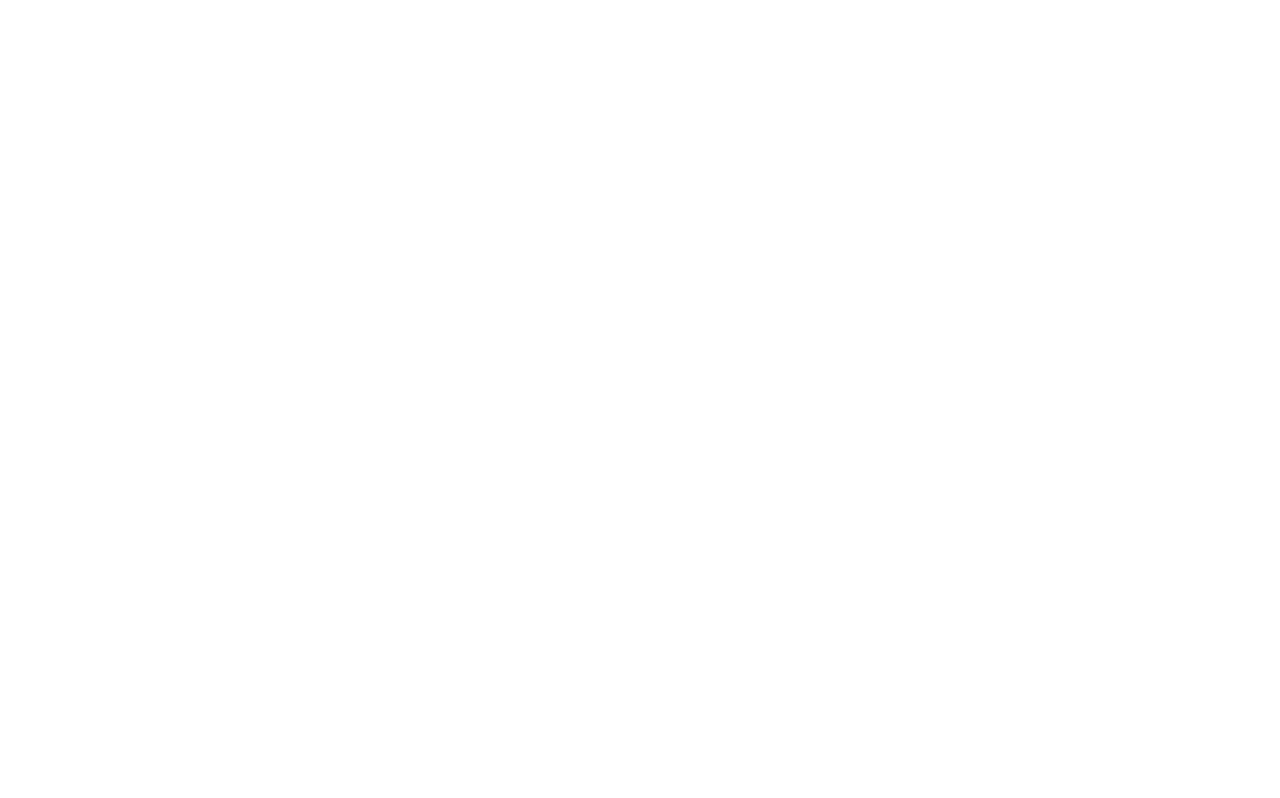
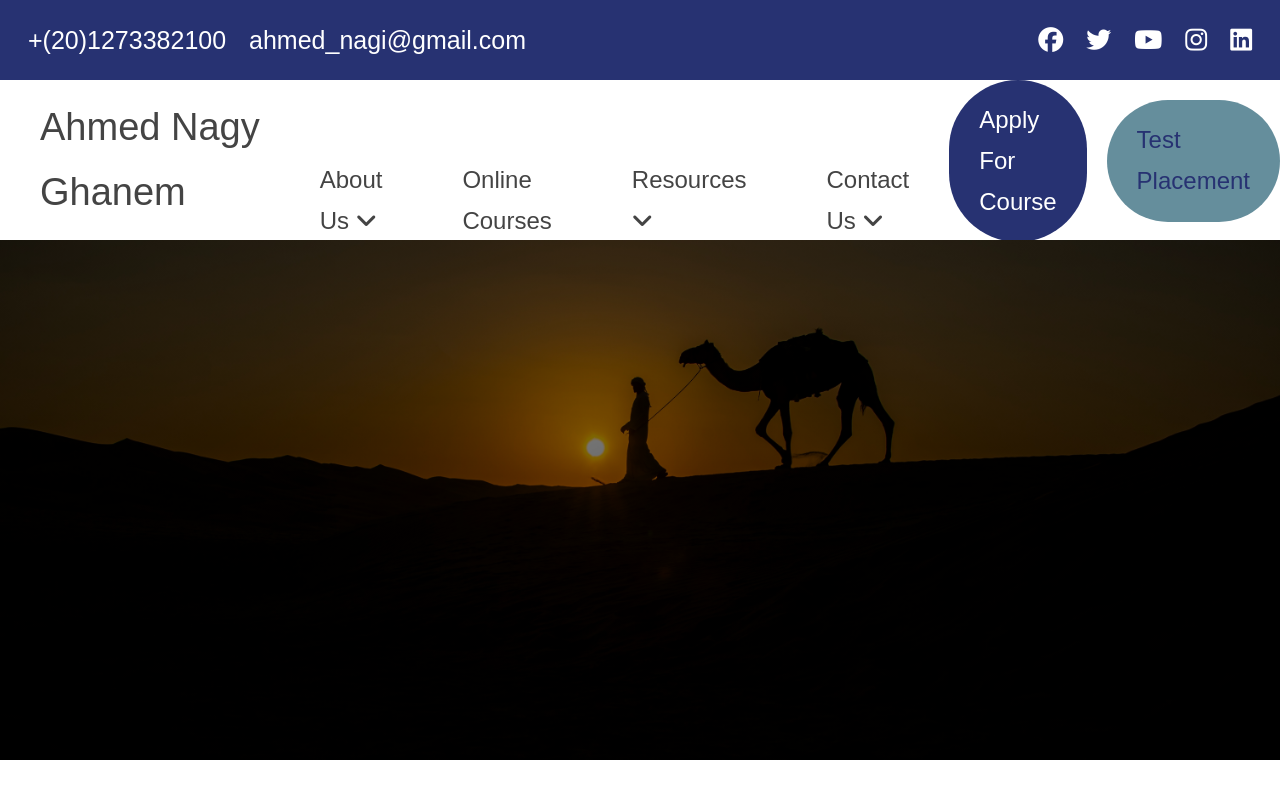
Before and after one commit to darkangel7863/arabic_tutor, a website: page index.html in a window 1280 px wide. Drawn offline with Linux system fonts and the light colour scheme.

Commit message:
Building the topbar and the header

```diff
--- a/index.html
+++ b/index.html
@@ -3,13 +3,122 @@
   <head>
     <meta charset="UTF-8" />
     <meta name="viewport" content="width=device-width, initial-scale=1.0" />
-    <!-- sc -->
-    <title>Arabi Tutor|Start your journey today!!</title>
+    <!-- Css file -->
+    <link rel="stylesheet" href="css/style.css" />
+    <!-- fontawesome link -->
+    <script
+      src="https://kit.fontawesome.com/f1f73acc59.js"
+      crossorigin="anonymous"
+    ></script>
+    <title>Arabic Tutor | Start your journey today!!</title>
   </head>
   <body>
     <!-- Top bar -->
+    <div class="home-container">
+      <div class="topbar">
+        <div class="topbar__contact">
+          <a href="tel:+(20)1273382100" class="topbar__phone"
+            >+(20)1273382100</a
+          >
+          <a href="email:ahmed_nagi@gmail.com" class="topbar__email"
+            >ahmed_nagi@gmail.com</a
+          >
+        </div>
+        <div class="topbar__social">
+          <a href="#" class="topbar__icon">
+            <i class="fa-brands fa-facebook"></i>
+          </a>
+          <a href="#" class="topbar__icon">
+            <i class="fa-brands fa-twitter"></i>
+          </a>
+          <a href="#" class="topbar__icon">
+            <i class="fa-brands fa-youtube"></i>
+          </a>
+          <a href="#" class="topbar__icon">
+            <i class="fa-brands fa-instagram"></i>
+          </a>
+          <a href="#" class="topbar__icon">
+            <i class="fa-brands fa-linkedin"></i>
+          </a>
+        </div>
+      </div>
       <!-- Header -->
-    <!-- Photobox -->
+      <section class="header">
+        <div class="header__logo">Ahmed Nagy Ghanem</div>
+        <ul class="header__nav">
+          <li class="nav__submenu-header nav__submenu-header--about">
+            About Us <i class="fa-solid fa-angle-down"></i>
+            <ul class="nav__submenu nav__submenu--about">
+              <li><a href="#" class="nav__submenu-item">Learning Center</a></li>
+              <li><a href="#" class="nav__submenu-item">All courses</a></li>
+              <li>
+                <a href="#" class="nav__submenu-item">The teaching program</a>
+              </li>
+              <li>
+                <a href="#" class="nav__submenu-item">Arabic Course material</a>
+              </li>
+              <li><a href="#" class="nav__submenu-item">Certificate</a></li>
+              <li><a href="#" class="nav__submenu-item">Course Fees</a></li>
+              <li>
+                <a href="#" class="nav__submenu-item">Terms and Conditions</a>
+              </li>
+            </ul>
+          </li>
+          <li class="nav__submenu-header nav__submenu-header--courses">
+            Online Courses <i class="fa-solid fa-angle-down"></i>
+            <ul class="nav__submenu nav__submenu--courses">
+              <li>
+                <a href="#" class="nav__submenu-item">Modern Standard Arabic</a>
+              </li>
+              <li>
+                <a href="#" class="nav__submenu-item">Arabic Grammar courses</a>
+              </li>
+              <li>
+                <a href="#" class="nav__submenu-item">Arabic Speaking Course</a>
+              </li>
+              <li>
+                <a href="#" class="nav__submenu-item"
+                  >Egyptian Colloquial Arabic</a
+                >
+              </li>
+              <li><a href="#" class="nav__submenu-item">Reading Quran</a></li>
+              <li><a href="#" class="nav__submenu-item">Tajweed Course</a></li>
+              <li>
+                <a href="#" class="nav__submenu-item">Quran Memorizing</a>
+              </li>
+            </ul>
+          </li>
+          <li class="nav__submenu-header nav__submenu-header--resources">
+            Resources <i class="fa-solid fa-angle-down"></i>
+            <ul class="nav__submenu nav__submenu--resources">
+              <li><a href="#" class="nav__submenu-item">For Teachers</a></li>
+              <li><a href="#" class="nav__submenu-item">For Students</a></li>
+              <li>
+                <a href="#" class="nav__submenu-item">Arabic Placement Test</a>
+              </li>
+            </ul>
+          </li>
+          <li class="nav__submenu-header nav__submenu-header--contact">
+            Contact Us <i class="fa-solid fa-angle-down"></i>
+            <ul class="nav__submenu nav__submenu--contact">
+              <li><a href="#" class="nav__submenu-item">Contact Us</a></li>
+              <li><a href="#" class="nav__submenu-item">Job Application</a></li>
+              <li>
+                <a href="#" class="nav__submenu-item">Feedback</a>
+              </li>
+            </ul>
+          </li>
+        </ul>
+
+        <ul class="header__btns">
+          <a href="#" class="btn btn--primary margin-right-sm"
+            >Apply For Course</a
+          >
+          <a href="#" class="btn btn--secondary">Test Placement</a>
+        </ul>
+      </section>
+      <!-- hero section -->
+      <section class="hero-section"></section>
       <!-- Features -->
       <!-- Courses -->
       <!-- Courses Features -->
@@ -18,5 +127,6 @@
       <!-- Book now -- contact form -->
       <!-- Blog -->
       <!-- Footer -->
+    </div>
   </body>
 </html>
--- /dev/null
+++ b/sass/abstract/_variables.scss
@@ -0,0 +1,11 @@
+$color-primary: #273272;
+$color-primary-light: #658e9c;
+$color-primary-dark: #0f1e71;
+$color-secondary: #ec368d;
+
+$color-grey: #444;
+$color-grey-light: #cdcdcd;
+$color-grey-dark: #222;
+
+$color-white: #fff;
+$color-black: #000;
--- /dev/null
+++ b/sass/base/_base.scss
@@ -0,0 +1,13 @@
+*,
+*::before,
+*::after {
+  margin: 0;
+  padding: 0;
+  box-sizing: inherit;
+}
+html {
+  font-size: 62.5%;
+}
+body {
+  box-sizing: border-box;
+}
--- /dev/null
+++ b/sass/base/_typography.scss
@@ -0,0 +1,7 @@
+body {
+  font-family: sans-serif;
+  font-weight: 400;
+  line-height: 1.7;
+  color: $color-grey;
+  font-size: 1.6rem;
+}
--- /dev/null
+++ b/sass/base/_utilities.scss
@@ -0,0 +1,3 @@
+.margin-right-sm {
+  margin-right: 2rem;
+}
--- /dev/null
+++ b/sass/component/_btn.scss
@@ -0,0 +1,29 @@
+.btn {
+  &,
+  &:link,
+  &:visited {
+    font-size: 2.4rem;
+    animation: all 3s ease-in-out;
+    padding: 2rem 3rem;
+    border-radius: 10rem;
+  }
+  &--primary {
+    background-color: $color-primary;
+    color: $color-white;
+
+    &:hover,
+    &:active {
+      background-color: $color-grey-light;
+      color: $color-primary-dark;
+    }
+  }
+  &--secondary {
+    background-color: $color-primary-light;
+    color: $color-primary;
+    &:hover,
+    &:active {
+      background-color: $color-grey-light;
+      color: $color-white;
+    }
+  }
+}
--- /dev/null
+++ b/sass/component/_link.scss
@@ -0,0 +1,3 @@
+a {
+  text-decoration: none;
+}
--- /dev/null
+++ b/sass/layout/_header.scss
@@ -0,0 +1,64 @@
+.header {
+  display: flex;
+  background-color: $color-white;
+  align-items: flex-start;
+  justify-content: space-between;
+  color: $color-grey;
+
+  &__logo {
+    display: flex;
+    margin-left: 4rem;
+    font-size: 3.8rem;
+    align-self: center;
+  }
+  &__nav {
+    display: flex;
+    font-size: 1.8rem;
+  }
+  &__btns {
+    display: flex;
+    align-items: center;
+    margin: auto auto;
+    justify-content: center;
+  }
+}
+.nav {
+  list-style: none;
+  &__submenu-header {
+    list-style: none;
+    font-size: 2.4rem;
+    margin: 8rem 4rem;
+
+    &--about:hover .nav__submenu--about {
+      opacity: 1;
+    }
+    &--courses:hover .nav__submenu--courses {
+      opacity: 1;
+    }
+    &--resources:hover .nav__submenu--resources {
+      opacity: 1;
+    }
+    &--contact:hover .nav__submenu--contact {
+      opacity: 1;
+    }
+  }
+  &__submenu {
+    opacity: 0;
+    position: fixed;
+    list-style: none;
+    background-image: linear-gradient(
+      rgba($color-primary-light, 0.5),
+      rgba($color-primary-dark, 0.5)
+    );
+    padding: 2rem;
+  }
+  &__submenu-item:link,
+  &__submenu-item:visited {
+    color: $color-white;
+  }
+  &__submenu-item:hover,
+  &__submenu-item:active {
+    box-shadow: inset 3rem 3rem 3rem rgba($color-black, 0.3);
+    color: $color-white;
+  }
+}
--- /dev/null
+++ b/sass/layout/_hero.scss
@@ -0,0 +1,9 @@
+.hero-section {
+  background-image: linear-gradient(
+      rgba($color-black, 0.5),
+      rgba($color-black, 0.5)
+    ),
+    url(../img/hero-img.jpg);
+  background-size: cover;
+  background-position: center;
+}
--- /dev/null
+++ b/sass/layout/_topbar.scss
@@ -0,0 +1,36 @@
+.topbar {
+  display: flex;
+  justify-content: space-between;
+  align-items: center;
+  background-color: $color-primary;
+  color: $color-white;
+  font-size: 2.5rem;
+  a {
+    &:link,
+    &:visited {
+      color: $color-white;
+      transition: all 0.3s;
+    }
+
+    &:hover {
+      color: $color-secondary;
+      // transform: translateY(-0.3rem) skewX(22deg) scale(1.5);
+      box-shadow: 0 2rem 2rem rgba($color-white, 0.7);
+    }
+  }
+  &__contact {
+    margin-left: 2rem;
+  }
+  &__phone {
+    margin: 0.8rem;
+  }
+  &__email {
+    margin: 0.8rem;
+  }
+  &__social {
+    margin-right: 2rem;
+  }
+  &__icon {
+    margin: 0.8rem;
+  }
+}
--- /dev/null
+++ b/sass/main.scss
@@ -0,0 +1,14 @@
+@import 'abstract/variables';
+
+@import 'base/base';
+@import 'base/typography';
+@import 'base/utilities';
+
+@import 'component/btn';
+@import 'component/link';
+
+@import 'layout/header';
+@import 'layout/hero';
+@import 'layout/topbar';
+
+@import 'pages/home';
--- /dev/null
+++ b/sass/pages/_home.scss
@@ -0,0 +1,4 @@
+.home-container {
+  display: grid;
+  grid-template-rows: 10vh 20vh 65vh;
+}
```
Also changed, not shown: package.json (added, +28 -0 lines), css/style.css, img/hero-img.jpg (added), main.scss (deleted), 2 other files. Lines whose indentation alone changed are shown as unchanged.
